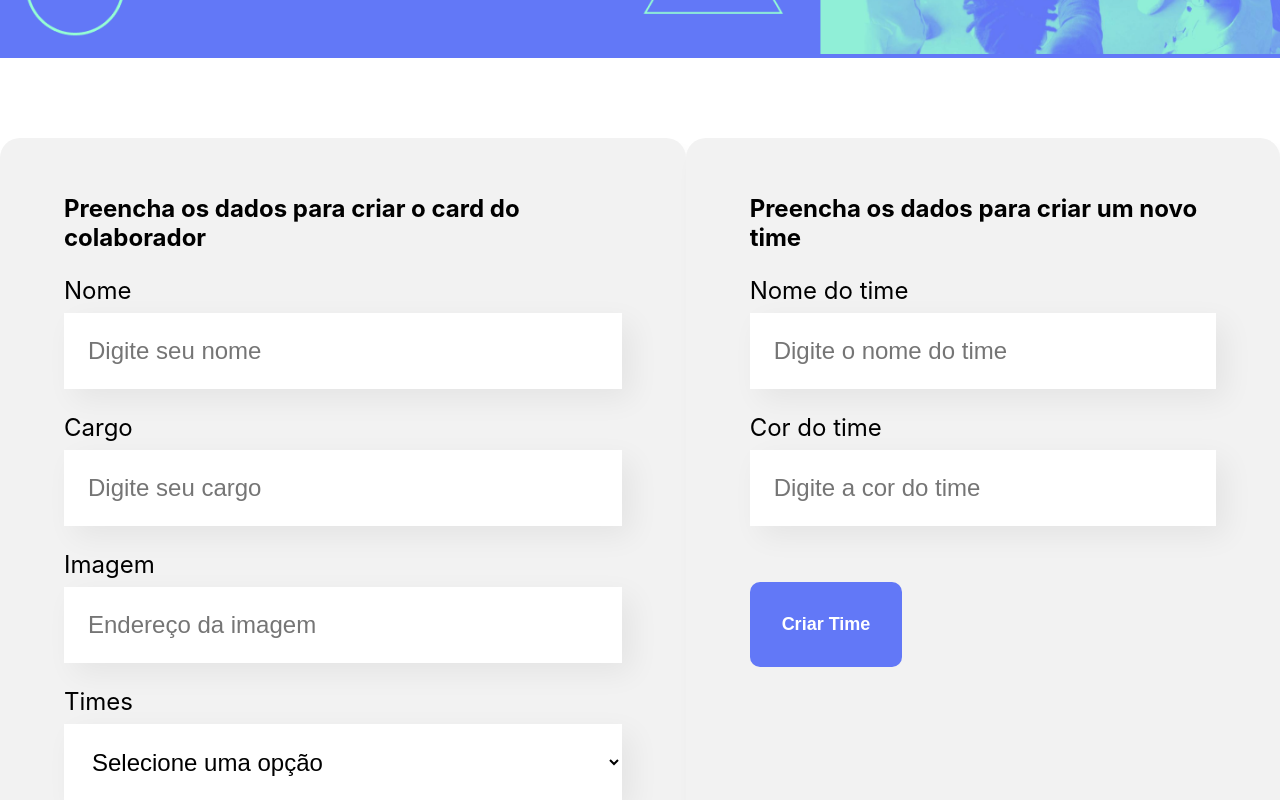
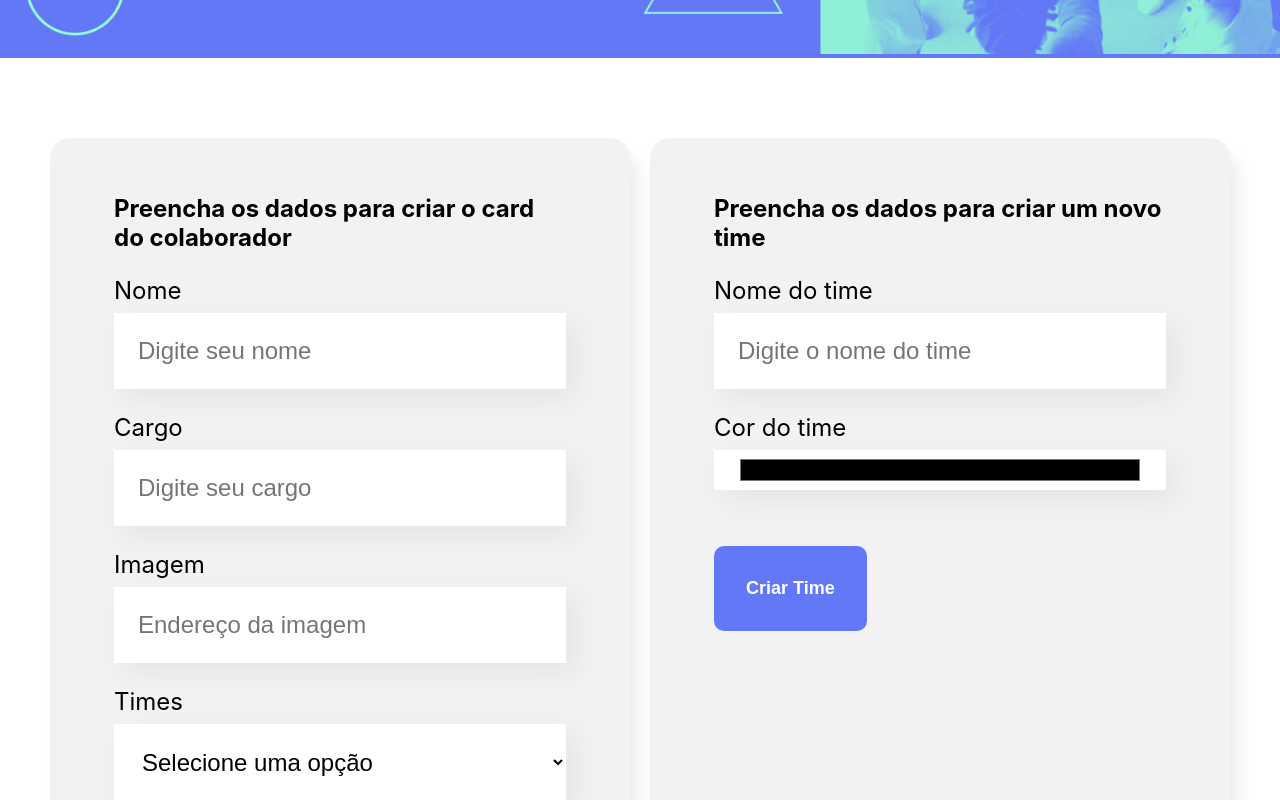
Before and after one commit to CelsoTaliatelli/react-organo-app, a React (Create React App) app: page / in a window 1280 px wide. Shown: the part 440-1240 px from the top of the page. Built offline with nearby package versions, Linux system fonts and the light colour scheme.

Commit message:
refactory formulario

```diff
--- a/src/componentes/CampoTexto/CampoTexto.css
+++ b/src/componentes/Campo/Campo.css
@@ -1,14 +1,14 @@
-.campo-texto {
+.campo {
     margin: 24px 0;
 }
 
-.campo-texto label {
+.campo label {
     display: block;
     margin-bottom: 8px;
     font-size: 24px;
 }
 
-.campo-texto input {
+.campo input {
     background-color: #FFF;
     box-shadow: 10px 10px 30px rgba(0,0,0,0.06);
     width: 100%;
@@ -17,3 +17,8 @@
     padding: 24px;
     box-sizing: border-box;
 }
+
+.campo-color input{
+    height: 40px;
+    padding: 5px 24px;
+}
--- a/src/componentes/CampoTexto/index.js
+++ b/src/componentes/Campo/index.js
@@ -1,17 +1,19 @@
-import './CampoTexto.css';
+import './Campo.css';
 
-const CampoTexto = (props) => {
+const Campo = (props) => {
 
+    const tipoCampo = props.type ? props.type : 'text';
 
     const aoDigitado = (evento) => {
       props.aoAlterado(evento.target.value);
     }
 
     return (
-        <div className="campo-texto">
+        <div className={`campo campo-${tipoCampo}`}>
             <label htmlFor={props.label}>{props.label}</label>
             <input
                 id={props.label}
+                type={tipoCampo}
                 value={props.valor}
                 onChange={aoDigitado}
                 placeholder={props.placeholder}
@@ -20,4 +22,4 @@ const CampoTexto = (props) => {
         </div>
     )
 }
-export default CampoTexto;
+export default Campo;
--- a/src/componentes/Formulario/Formulario.css
+++ b/src/componentes/Formulario/Formulario.css
@@ -1,11 +1,14 @@
 .formulario {
     display: flex;
+    gap: 20px;
+    flex-wrap: wrap;
     justify-content: center;
-    margin: 80px 0;
+    margin: 80px 50px;
 }
 
 .formulario form {
-    max-width: 80%;
+    /*max-width: 80%;*/
+    flex:1;
     background-color: #F2F2F2;
     border-radius: 20px;
     padding: 36px 64px;
--- a/src/componentes/Formulario/index.js
+++ b/src/componentes/Formulario/index.js
@@ -1,4 +1,4 @@
-import CampoTexto from '../CampoTexto';
+import Campo from '../Campo';
 import ListaSuspensa from '../ListaSuspensa';
 import Botao from '../Botao';
 import './Formulario.css';
@@ -41,21 +41,21 @@ const Formulario = (props) => {
         <section className='formulario'>
             <form onSubmit={aoSalvar}>
                 <h2>Preencha os dados para criar o card do colaborador</h2>
-                <CampoTexto
+                <Campo
                     obrigatorio={true}
                     label="Nome"
                     placeholder="Digite seu nome"
                     valor={nome}
                     aoAlterado={valor => setNome(valor)}
                     />
-                <CampoTexto
+                <Campo
                     obrigatorio={true}
                     label="Cargo"
                     placeholder="Digite seu cargo"
                     valor={cargo}
                     aoAlterado={valor => setCargo(valor)}
                     />
-                <CampoTexto
+                <Campo
                     label="Imagem"
                     placeholder="Endereço da imagem"
                     valor={imagem}
@@ -72,17 +72,18 @@ const Formulario = (props) => {
             </form>
             <form onSubmit={aoSalvarTime}>
                 <h2>Preencha os dados para criar um novo time</h2>
-                <CampoTexto
+                <Campo
                     obrigatorio={true}
                     label="Nome do time"
                     placeholder="Digite o nome do time"
                     valor={nomeTime}
                     aoAlterado={valor => setNomeTime(valor)}
                     />
-                <CampoTexto
+                <Campo
                     obrigatorio={true}
                     label="Cor do time"
-                    placeholder="Digite a cor do time"
+                    type="color"
+                    placeholder="Informe a cor do time"
                     valor={corTime}
                     aoAlterado={valor => setCorTime(valor)}
                     />
```
